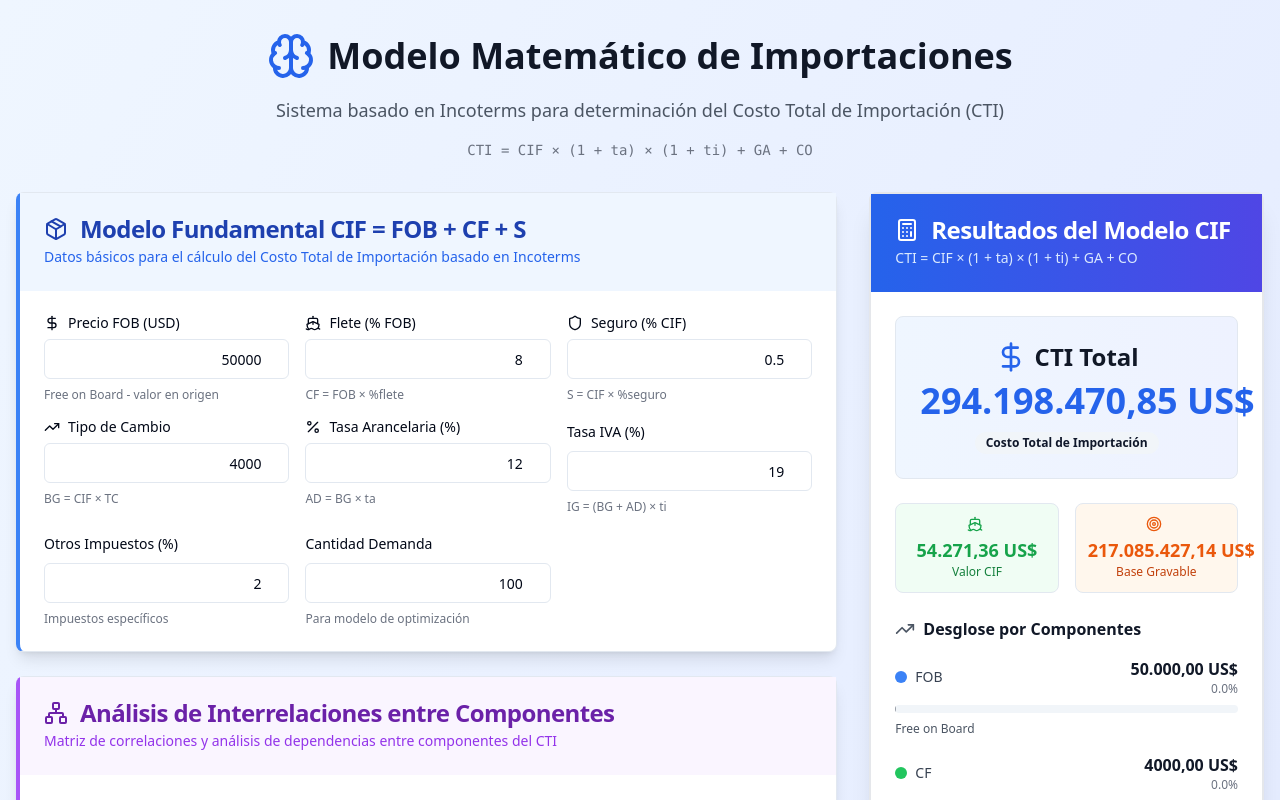
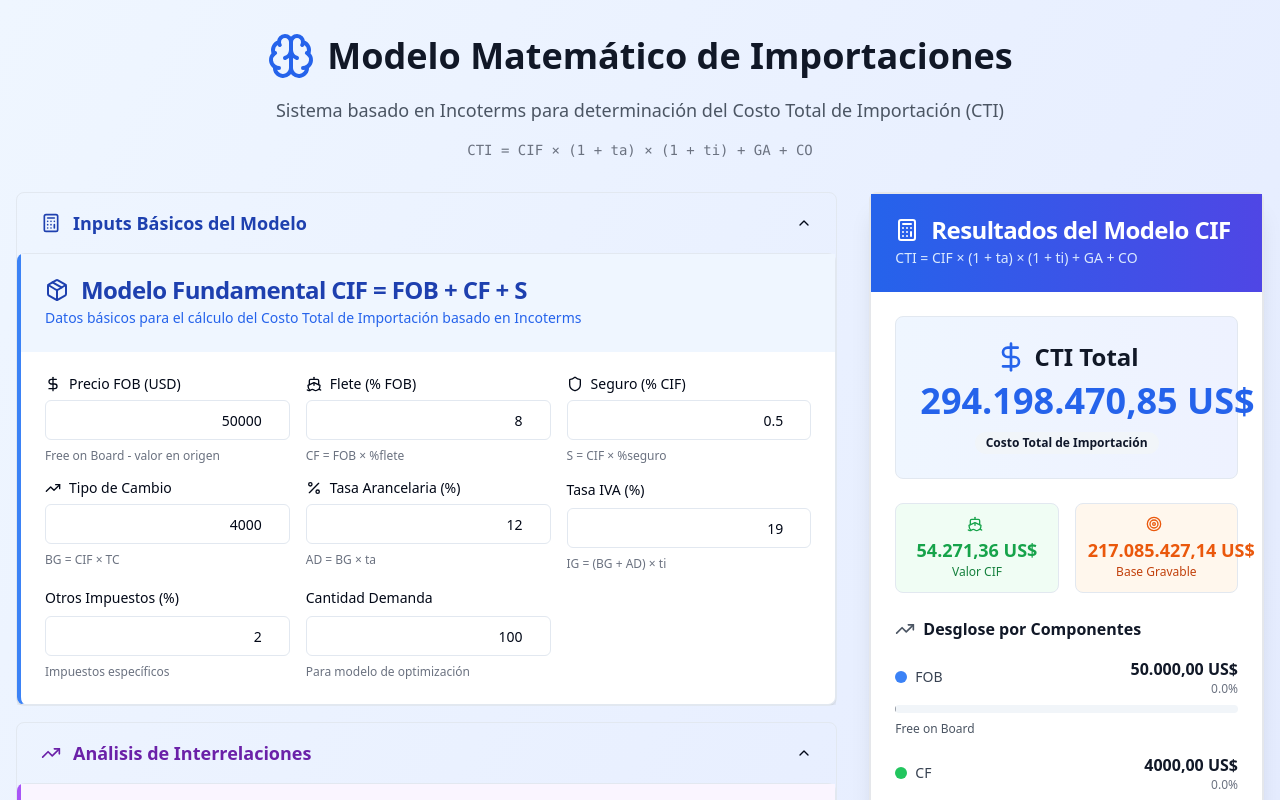
Before and after one commit to mathireimer/global-trade-cost-wizard, a React (Vite) app: page / in a window 1280 px wide. Shown: the top 800 px of the page. Built offline with nearby package versions, Linux system fonts and the light colour scheme.

Commit message:
feat: Implement expandable/collapsible sections
This commit adds the functionality to expand and collapse the different sections of the import cost model, improving the user interface and experience. It utilizes the `Accordion` component from the UI library.

```diff
--- a/src/pages/Index.tsx
+++ b/src/pages/Index.tsx
@@ -1,7 +1,7 @@
-
 import { useState } from 'react';
 import { Card, CardContent, CardHeader, CardTitle } from '@/components/ui/card';
 import { Button } from '@/components/ui/button';
+import { Accordion, AccordionContent, AccordionItem, AccordionTrigger } from '@/components/ui/accordion';
 import { Calculator, FileText, TrendingUp, Brain } from 'lucide-react';
 import BasicInputsComponent from '@/components/BasicInputsComponent';
 import AdvancedResultsComponent from '@/components/AdvancedResultsComponent';
@@ -241,16 +241,38 @@ const Index = () => {
         </div>
 
         <div className="grid lg:grid-cols-3 gap-8">
-          {/* Main Form */}
+          {/* Main Form with Collapsible Sections */}
           <div className="lg:col-span-2 space-y-6">
+            <Accordion type="multiple" defaultValue={["inputs", "analysis"]} className="space-y-4">
               {/* Inputs Básicos */}
+              <AccordionItem value="inputs" className="border rounded-lg">
+                <AccordionTrigger className="px-6 py-4 hover:no-underline">
+                  <div className="flex items-center gap-3 text-lg font-semibold text-blue-800">
+                    <Calculator className="h-5 w-5" />
+                    Inputs Básicos del Modelo
+                  </div>
+                </AccordionTrigger>
+                <AccordionContent className="px-0 pb-0">
                   <BasicInputsComponent
                     basicInputs={costData.basicInputs}
                     updateBasicInputs={updateBasicInputs}
                   />
+                </AccordionContent>
+              </AccordionItem>
 
-            {/* Nuevo: Análisis de Interrelaciones */}
+              {/* Análisis de Interrelaciones */}
+              <AccordionItem value="analysis" className="border rounded-lg">
+                <AccordionTrigger className="px-6 py-4 hover:no-underline">
+                  <div className="flex items-center gap-3 text-lg font-semibold text-purple-800">
+                    <TrendingUp className="h-5 w-5" />
+                    Análisis de Interrelaciones
+                  </div>
+                </AccordionTrigger>
+                <AccordionContent className="px-0 pb-0">
                   <InterrelationAnalysis costData={costData} />
+                </AccordionContent>
+              </AccordionItem>
+            </Accordion>
 
             {/* Action Buttons */}
             <div className="flex gap-4 justify-center">
```
Lines whose indentation alone changed are shown as unchanged.
